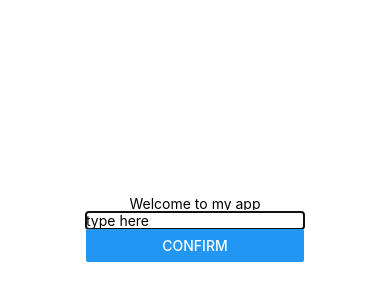
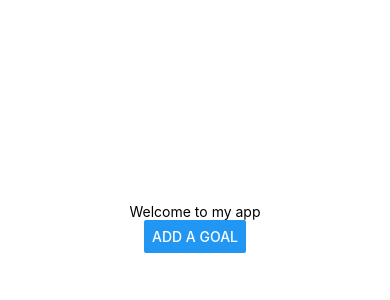
Before and after one commit to shiyuanyuanyuan/mobile-class-project, a React Native app: screen / in a window 390 px wide. Shown: the part 194-494 px from the top of the page. Built offline with nearby package versions, Linux system fonts and the light colour scheme.

Commit message:
Add modal for input confirmation and manage visibility in Input component

```diff
--- a/App.tsx
+++ b/App.tsx
@@ -1,5 +1,5 @@
 import { StatusBar } from 'expo-status-bar';
-import { StyleSheet, Text, View, TextInput} from 'react-native';
+import { StyleSheet, Text, View, Button} from 'react-native';
 import Header from './components/Header'
 import React, { useState } from 'react'
 import Input from './components/Input'
@@ -7,17 +7,23 @@ import Input from './components/Input'
 export default function App() {
   const appName = 'my app'
   const [receivetText, setReceiveText] = useState('')
+  const [modalVisible, setModalVisible] = useState(false)
   function handleInputData(data: string){
     console.log("app user type: ", data)
     setReceiveText(data)
+    setModalVisible(false)
+  }
+  function handleModal(){
+    setModalVisible(true)
   }
 
   return (
     <View style={styles.container}>
       <Header name={appName} />
       <StatusBar style="auto" />
-      <Input focus={true} inputHandler={handleInputData} />
+      <Input focus={true} inputHandler={handleInputData} modalVisibility={modalVisible} />
       <Text>{receivetText}</Text>
+      <Button title="Add a goal" onPress={handleModal}></Button>
     </View>
   );
 }
--- a/components/Input.tsx
+++ b/components/Input.tsx
@@ -1,12 +1,23 @@
-import { View, TextInput, Text, Button} from 'react-native'
+import { View, TextInput, Text, Button, StyleSheet, Modal} from 'react-native'
 import React from 'react'
 import { useState } from 'react'
+
 interface InputProps {
   focus?: boolean;
   inputHandler: (data: string) => void;
+  modalVisibility: boolean
 }
 
-const Input = ({ focus: initialFocus = false, inputHandler }: InputProps) => {
+const styles = StyleSheet.create({
+  container: {
+    flex: 1,
+    backgroundColor: '#fff',
+    alignItems: 'center',
+    justifyContent: 'center',
+  },
+});
+
+const Input = ({ focus: initialFocus = false, inputHandler, modalVisibility }: InputProps) => {
   const [text, setText] = useState('')
   const [isFocused, setIsFocused] = useState(initialFocus)
   function handleConfirm() {
@@ -15,7 +26,8 @@ const Input = ({ focus: initialFocus = false, inputHandler }: InputProps) => {
   }
 
   return (
-    <View>
+    <Modal visible={modalVisibility} animationType='slide'>
+      <View style={styles.container}>
         <TextInput
           value={text}
           onChangeText={(newText) => setText(newText)}
@@ -31,11 +43,13 @@ const Input = ({ focus: initialFocus = false, inputHandler }: InputProps) => {
         {text.length > 0 && isFocused && <Text>{text.length} characters are entered</Text>}
         {text.length >= 3 && !isFocused && <Text>Thank you</Text>}
         {text.length < 3 && !isFocused && <Text>Please type more than 3 characters</Text>}
-      <Button title="confirm" onPress={handleConfirm}>
+        <Button title="confirm" onPress={handleConfirm}></Button>
 
-      </Button>
       </View>
+    </Modal>
   )
 }
 
+
+
 export default Input
```
Lines whose indentation alone changed are shown as unchanged.
